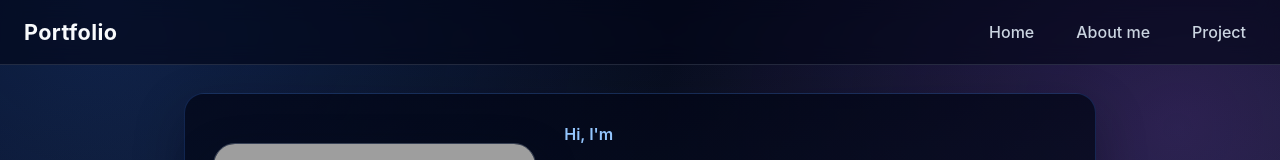
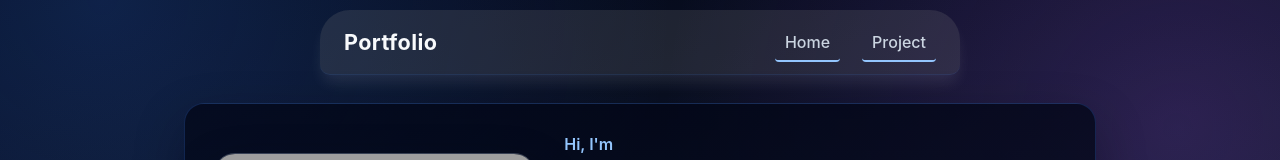
Before and after one commit to POTAEPT/Portfolio, a React (Vite) app: page / in a window 1280 px wide. Shown: the top 160 px of the page. Built offline with nearby package versions, Linux system fonts and the light colour scheme; grey boxes are pictures that could not be loaded.

Commit message:
feat: Redesign Navbar with updated styling, remove "About me" link, and center the application content.

```diff
--- a/src/App.css
+++ b/src/App.css
@@ -1,6 +1,9 @@
 /* App.css */
 .app-shell {
   min-height: 100vh;
+  display: flex;
+  flex-direction: column;
+ align-items: center;
 }
 
 .flow-layout {
@@ -26,6 +29,7 @@
   box-shadow: 0 18px 45px rgba(2, 6, 23, 0.28);
 }
 
+
 @media (max-width: 768px) {
   .flow-layout {
     padding: 18px 14px 30px;
--- a/src/App.tsx
+++ b/src/App.tsx
@@ -13,7 +13,7 @@ function App() {
   return (
     <div className="app-shell" id="home">
 
-      <Navbar/>
+        <Navbar/>
       <div className="flow-layout">
         <div className="flow-item">
           <ProfileSide/>
--- a/src/component/AboutMe.tsx
+++ b/src/component/AboutMe.tsx
@@ -4,7 +4,7 @@ import styles  from '../styles/Content.module.css';
 function AboutMe(){
     return(
         <section className={styles.wrapper}>
-            <h2>About Me</h2>
+            <h2 >About Me</h2>
             <p>I am a Digital Industry Integration student at Chiang Mai University who enjoys building systems from the ground up until they are fully functional. Whether it’s designing user-friendly Front-end interfaces or architecting robust Back-end structures, I find joy in the challenge of making every component work together seamlessly.</p>
             <p>Beyond that, I am interested in other fields and have started exploring Cyber Security, IoT, and Web3. I love pushing my own limits.</p>
             <p>For me, coding is a fun and never-ending learning journey. I am currently enjoying developing various projects while mastering new skills at the same time.</p>
--- a/src/component/Navbar.tsx
+++ b/src/component/Navbar.tsx
@@ -7,7 +7,6 @@ function Navbar() {
 
       <ul className={styles.navLinks}>
         <li><a href="#home">Home</a></li>
-        <li><a href="#about">About me</a></li>
         <li><a href="#project">Project</a></li>
       </ul>
     </nav>
--- a/src/styles/Navbar.module.css
+++ b/src/styles/Navbar.module.css
@@ -2,13 +2,17 @@
   display: flex;
   align-items: center;
   justify-content: space-between;
+  width: 50%;
   padding: 16px 24px;
-  border-bottom: 1px solid rgba(148, 163, 184, 0.2);
+  margin-top: 10px;
+  gap: 50px;
   position: sticky;
   top: 0;
   z-index: 20;
-  backdrop-filter: blur(10px);
-  background: rgba(2, 6, 23, 0.62);
+  border-radius: 30px 30px 10px 10px;
+  border-bottom: 0.8px solid rgba(59, 130, 246, 0.12);
+  background: rgba(128, 128, 128, 0.20);
+  box-shadow: 0 10px 15px -3px rgba(255, 255, 255, 0.10), 0 4px 6px -4px rgba(37, 99, 235, 0.05);
 }
 
 .logo {
@@ -32,13 +36,14 @@
   text-decoration: none;
   font-weight: 500;
   padding: 8px 10px;
-  border-radius: 8px;
+  border-bottom: 2px solid var(--color-blue-300);
+  border-radius:4px ;
   transition: color 0.2s ease, background-color 0.2s ease;
 }
 
 .navLinks a:hover {
-  color: #ffffff;
-  background-color: rgba(148, 163, 184, 0.14);
+  color: var(--color-blue-500);
+  background-color: rgba(255, 255, 255, 0.14);
 }
 
 @media (max-width: 640px) {
```
